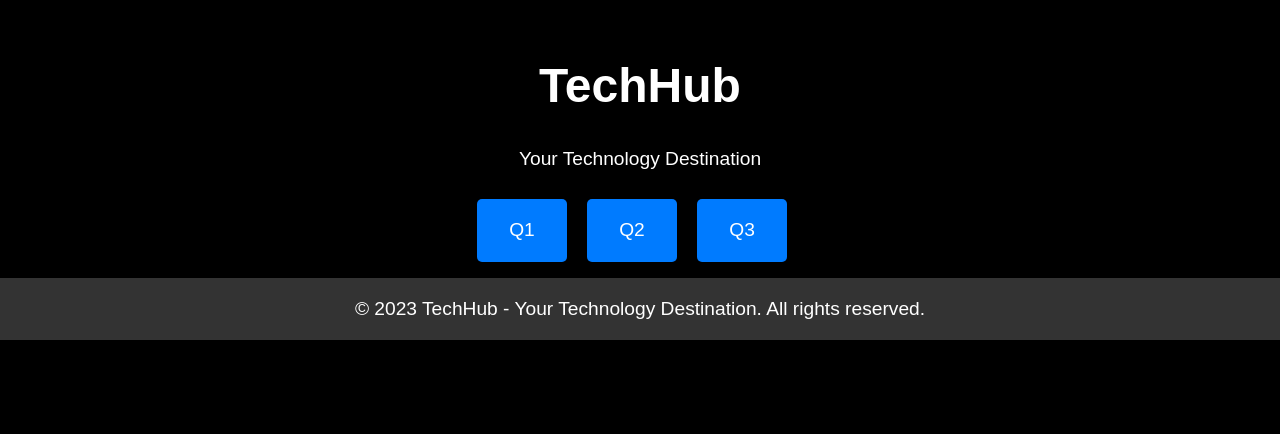
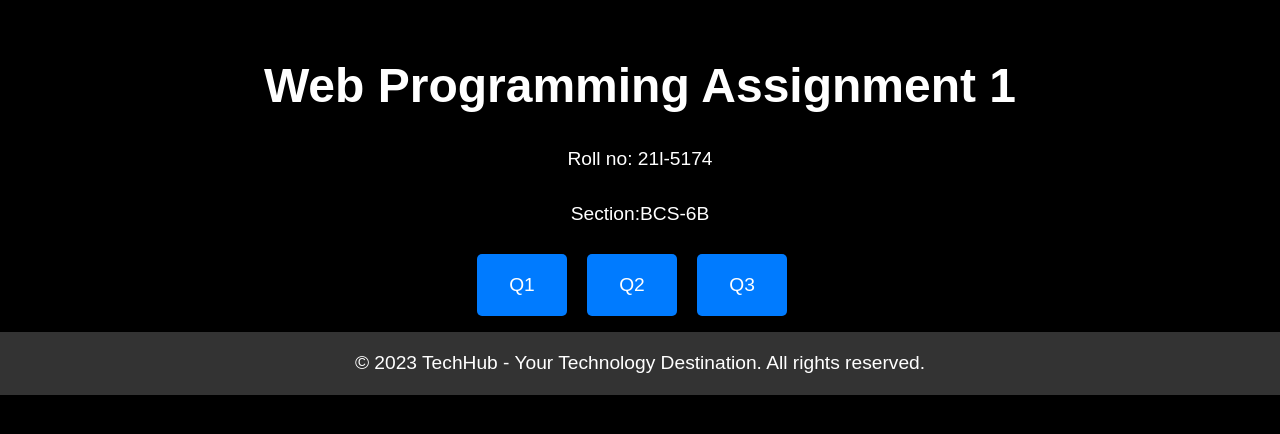
Before and after one commit to Talha899/Talha899.github.io, a plain HTML site: page viewA.html in a window 1280 px wide. Drawn offline with Linux system fonts and the light colour scheme.

Commit message:
viewA.html

```diff
--- a/viewA.html
+++ b/viewA.html
@@ -76,8 +76,9 @@
 </head>
 <body>
   <header>
-    <h1>TechHub</h1>
-    <p>Your Technology Destination</p>
+    <h1>Web Programming Assignment 1</h1>
+    <p>Roll no: 21l-5174 </p>
+    <p>Section:BCS-6B </p>
     <nav>
  <a href="Q1\cv" class="cta-button">Q1</a>
       <a href="Q2\1" class="cta-button">Q2</a>
```
